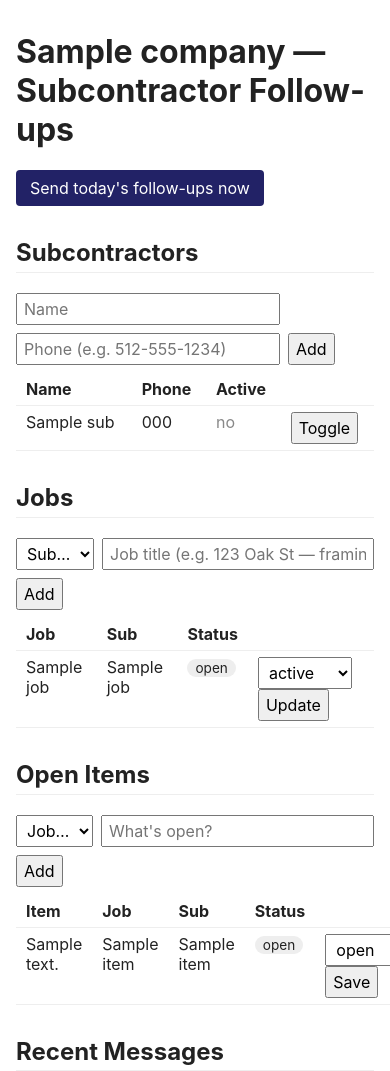
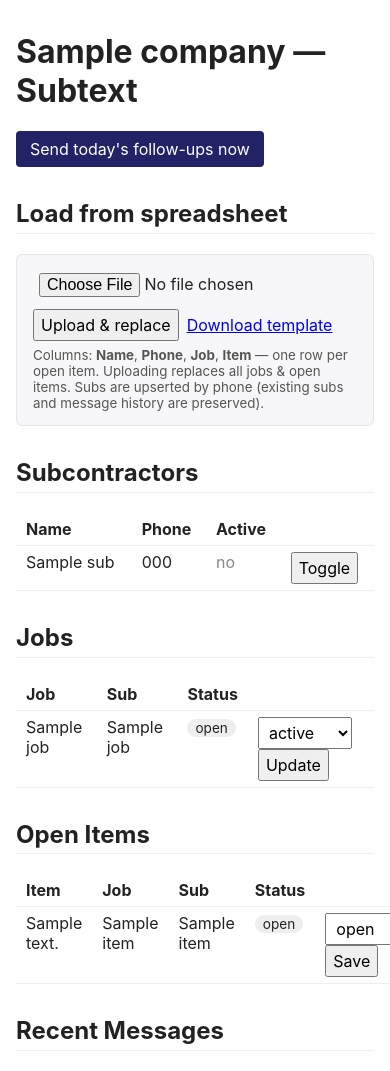
Before and after one commit to jstrolldrummer/Skynet, a FastAPI app: template app/templates/admin.html in a window 390 px wide; the page is wider, and only the part inside the window is pictured. Shown: the top 1071 px of that part. Run offline with FastAPI, Linux system fonts and the light colour scheme; the template is opened without the code that fills it: most values are stand-ins (such as "Sample title", 1, 10 or a date in 2020).

Commit message:
Rebrand to "Subtext" and replace manual entry with .xlsx upload
User-facing strings (admin page title, FastAPI title, preview-text prefix,
README) now say "Subtext". Repo, package dir, and Render service stay
"skynet" — those are infra-level and disruptive to rename.

Data entry now flows through a spreadsheet:

- New /admin/upload-sheet accepts an .xlsx with Name/Phone/Job/Item columns,
  one row per open item. Headers are case-insensitive and tolerate variants
  ("phone number", "job title").
- /admin/sheet-template serves a starter workbook with realistic example rows.
- Apply semantics: each upload wipes all jobs + open items and rebuilds them
  from the sheet. Subs are upserted by phone, so existing subs keep their
  message history. Phone numbers are normalized via the existing
  normalize_phone helper, so 512-555-1234 and +15125551234 collapse to the
  same row.
- Admin UI: removed the manual add-sub / add-job / add-item forms (and the
  POST routes that backed them, since they're no longer wired up). Status
  toggles for subs/jobs/items kept — those are still daily-flow useful.
- Flash banner (?msg=&kind=) reports row counts on success or the parse error
  on failure.

requirements.txt: added openpyxl. README rewritten to describe the sheet
format and the day-to-day flow (edit sheet → upload → done).

```diff
--- a/app/main.py
+++ b/app/main.py
@@ -1,15 +1,16 @@
 import secrets
 from pathlib import Path
+from urllib.parse import quote_plus
 
-from fastapi import Depends, FastAPI, Form, Header, HTTPException, Request
+from fastapi import Depends, FastAPI, File, Form, Header, HTTPException, Request, UploadFile
 from fastapi.responses import HTMLResponse, RedirectResponse, Response
 from fastapi.templating import Jinja2Templates
 from twilio.request_validator import RequestValidator
 
-from . import config, db, messaging
+from . import config, db, messaging, sheet_import
 from .auth import require_admin
 
-app = FastAPI(title="Skynet — Subcontractor Follow-ups")
+app = FastAPI(title="Subtext — Subcontractor Follow-ups")
 templates = Jinja2Templates(directory=str(Path(__file__).parent / "templates"))
 
 
@@ -69,22 +70,40 @@ def admin_page(request: Request, _user: str = Depends(require_admin)):
             "items": items,
             "messages": recent_messages,
             "company": config.COMPANY_NAME,
+            "flash": request.query_params.get("msg"),
+            "flash_kind": request.query_params.get("kind", "info"),
         },
     )
 
 
-@app.post("/admin/subs")
-def add_sub(
-    name: str = Form(...),
-    phone: str = Form(...),
+@app.post("/admin/upload-sheet")
+async def upload_sheet(
+    file: UploadFile = File(...),
     _user: str = Depends(require_admin),
 ):
-    with db.connect() as conn:
-        conn.execute(
-            "INSERT INTO subcontractors (name, phone) VALUES (?, ?)",
-            (name.strip(), messaging.normalize_phone(phone)),
+    data = await file.read()
+    try:
+        records = sheet_import.parse_workbook(data)
+        counts = sheet_import.apply_records(records)
+    except sheet_import.SheetError as e:
+        return RedirectResponse(
+            f"/admin?kind=error&msg={quote_plus(str(e))}", status_code=303
         )
-    return RedirectResponse("/admin", status_code=303)
+    msg = (
+        f"Loaded {counts['items']} open items across {counts['jobs']} jobs. "
+        f"Subs: {counts['subs_added']} new, {counts['subs_updated']} updated."
+    )
+    return RedirectResponse(f"/admin?kind=ok&msg={quote_plus(msg)}", status_code=303)
+
+
+@app.get("/admin/sheet-template")
+def sheet_template(_user: str = Depends(require_admin)):
+    data = sheet_import.template_workbook_bytes()
+    return Response(
+        content=data,
+        media_type="application/vnd.openxmlformats-officedocument.spreadsheetml.sheet",
+        headers={"Content-Disposition": 'attachment; filename="subtext-template.xlsx"'},
+    )
 
 
 @app.post("/admin/subs/{sub_id}/toggle")
@@ -92,20 +111,6 @@ def toggle_sub(sub_id: int, _user: str = Depends(require_admin)):
     with db.connect() as conn:
         conn.execute(
             "UPDATE subcontractors SET active = 1 - active WHERE id = ?", (sub_id,)
-        )
-    return RedirectResponse("/admin", status_code=303)
-
-
-@app.post("/admin/jobs")
-def add_job(
-    title: str = Form(...),
-    subcontractor_id: int = Form(...),
-    _user: str = Depends(require_admin),
-):
-    with db.connect() as conn:
-        conn.execute(
-            "INSERT INTO jobs (title, subcontractor_id) VALUES (?, ?)",
-            (title.strip(), subcontractor_id),
         )
     return RedirectResponse("/admin", status_code=303)
 
@@ -118,20 +123,6 @@ def update_job_status(
 ):
     with db.connect() as conn:
         conn.execute("UPDATE jobs SET status = ? WHERE id = ?", (status_value, job_id))
-    return RedirectResponse("/admin", status_code=303)
-
-
-@app.post("/admin/items")
-def add_item(
-    job_id: int = Form(...),
-    description: str = Form(...),
-    _user: str = Depends(require_admin),
-):
-    with db.connect() as conn:
-        conn.execute(
-            "INSERT INTO open_items (job_id, description) VALUES (?, ?)",
-            (job_id, description.strip()),
-        )
     return RedirectResponse("/admin", status_code=303)
 
 
--- a/app/messaging.py
+++ b/app/messaging.py
@@ -146,7 +146,7 @@ def prepare_preview() -> dict:
 
 
 def _format_preview(queued: list) -> str:
-    lines = [f"Skynet: {len(queued)} follow-up{'s' if len(queued) != 1 else ''} queued for 8am."]
+    lines = [f"Subtext: {len(queued)} follow-up{'s' if len(queued) != 1 else ''} queued for 8am."]
     for q in queued:
         lines.append(f"{q['seq']}. {q['name']} ({q['item_count']} item{'s' if q['item_count'] != 1 else ''})")
     lines.append("")
--- a/app/templates/admin.html
+++ b/app/templates/admin.html
@@ -2,7 +2,7 @@
 <html lang="en">
 <head>
 <meta charset="utf-8">
-<title>{{ company }} — Skynet</title>
+<title>{{ company }} — Subtext</title>
 <style>
   body { font-family: -apple-system, BlinkMacSystemFont, "Segoe UI", sans-serif;
          max-width: 1000px; margin: 2rem auto; padding: 0 1rem; color: #222; }
@@ -19,22 +19,42 @@
   .pill { display: inline-block; padding: 1px 8px; border-radius: 10px; background: #eee; font-size: 0.85em; }
   .send-now { background: #226; color: white; padding: 8px 14px; border: 0; border-radius: 4px; cursor: pointer; }
   pre { white-space: pre-wrap; margin: 0; font-family: inherit; }
+  .flash { padding: 10px 14px; border-radius: 4px; margin: 1rem 0; }
+  .flash.ok { background: #e6f6ec; color: #155724; border: 1px solid #b8e0c2; }
+  .flash.error { background: #fbe6e6; color: #842029; border: 1px solid #f1b0b7; }
+  .flash.info { background: #eef3fb; color: #0c5460; border: 1px solid #bee5eb; }
+  .upload-box { background: #f7f7f9; border: 1px solid #e5e5ea; border-radius: 6px;
+                padding: 14px 16px; margin-top: 0.5rem; }
+  .upload-box small { display: block; color: #555; margin-top: 6px; }
 </style>
 </head>
 <body>
 
-<h1>{{ company }} — Subcontractor Follow-ups</h1>
+<h1>{{ company }} — Subtext</h1>
+
+{% if flash %}
+<div class="flash {{ flash_kind }}">{{ flash }}</div>
+{% endif %}
 
 <form method="post" action="/admin/send-now" class="inline">
   <button type="submit" class="send-now">Send today's follow-ups now</button>
 </form>
 
+<h2>Load from spreadsheet</h2>
+<div class="upload-box">
+  <form method="post" action="/admin/upload-sheet" enctype="multipart/form-data" class="row">
+    <input type="file" name="file" accept=".xlsx" required>
+    <button type="submit">Upload &amp; replace</button>
+    <a href="/admin/sheet-template">Download template</a>
+  </form>
+  <small>
+    Columns: <b>Name</b>, <b>Phone</b>, <b>Job</b>, <b>Item</b> — one row per open item.
+    Uploading replaces all jobs &amp; open items. Subs are upserted by phone (existing
+    subs and message history are preserved).
+  </small>
+</div>
+
 <h2>Subcontractors</h2>
-<form method="post" action="/admin/subs" class="row">
-  <input name="name" placeholder="Name" required>
-  <input name="phone" placeholder="Phone (e.g. 512-555-1234)" required>
-  <button type="submit">Add</button>
-</form>
 <table>
 <tr><th>Name</th><th>Phone</th><th>Active</th><th></th></tr>
 {% for s in subs %}
@@ -52,14 +72,6 @@
 </table>
 
 <h2>Jobs</h2>
-<form method="post" action="/admin/jobs" class="row">
-  <select name="subcontractor_id" required>
-    <option value="">Sub…</option>
-    {% for s in subs %}{% if s.active %}<option value="{{ s.id }}">{{ s.name }}</option>{% endif %}{% endfor %}
-  </select>
-  <input name="title" placeholder="Job title (e.g. 123 Oak St — framing)" required style="flex: 1; min-width: 240px;">
-  <button type="submit">Add</button>
-</form>
 <table>
 <tr><th>Job</th><th>Sub</th><th>Status</th><th></th></tr>
 {% for j in jobs %}
@@ -82,14 +94,6 @@
 </table>
 
 <h2>Open Items</h2>
-<form method="post" action="/admin/items" class="row">
-  <select name="job_id" required>
-    <option value="">Job…</option>
-    {% for j in jobs %}{% if j.status == 'active' %}<option value="{{ j.id }}">{{ j.sub_name }} — {{ j.title }}</option>{% endif %}{% endfor %}
-  </select>
-  <input name="description" placeholder="What's open?" required style="flex: 1; min-width: 240px;">
-  <button type="submit">Add</button>
-</form>
 <table>
 <tr><th>Item</th><th>Job</th><th>Sub</th><th>Status</th><th></th></tr>
 {% for i in items %}
--- a/requirements.txt
+++ b/requirements.txt
@@ -4,3 +4,4 @@ twilio>=9.0
 python-multipart>=0.0.9
 jinja2>=3.1
 python-dotenv>=1.0
+openpyxl>=3.1
```
Also changed, not shown: app/sheet_import.py (added, +151 -0 lines), README.md.
